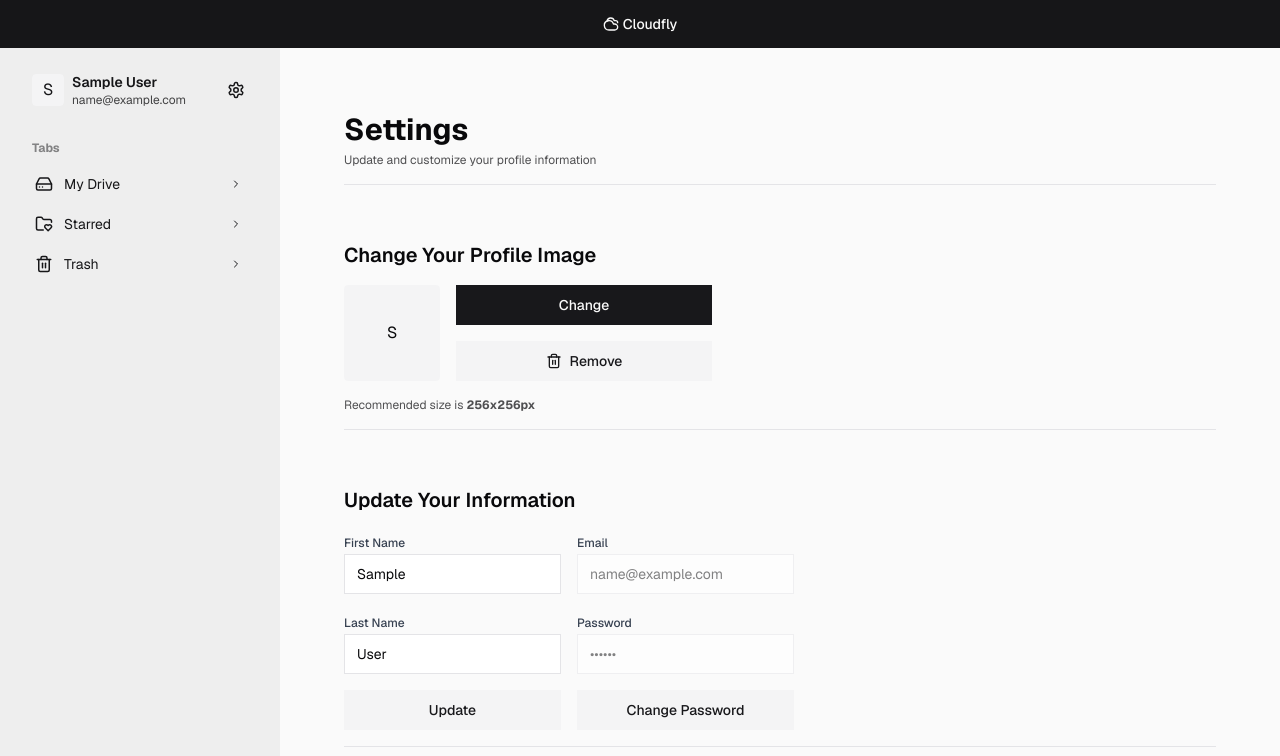
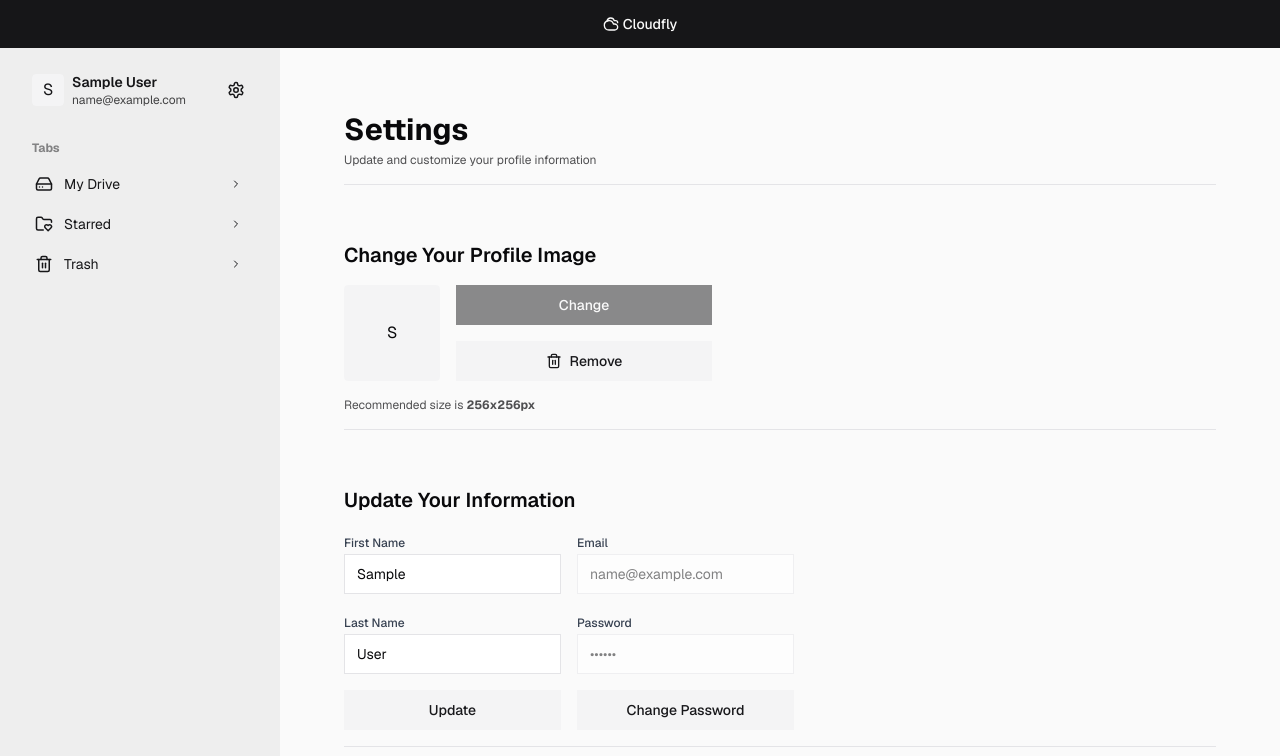
Before and after one commit to cihatar/cloudfly-app, a React (Vite) app in the folder frontend/: page /profile/settings in a window 1280 px wide. Shown: the top 756 px of the page. Built offline with nearby package versions, Linux system fonts and the light colour scheme; no server answers; sample sign-in values are in the browser's storage.

Commit message:
Add upload image functionality

```diff
--- a/frontend/src/components/profile/settings/ChangeProfilePicture.tsx
+++ b/frontend/src/components/profile/settings/ChangeProfilePicture.tsx
@@ -1,34 +1,123 @@
 import { Avatar, AvatarFallback, AvatarImage } from "@/components/ui/avatar";
 import { Button } from "@/components/ui/button";
-import { User } from "@/store/user/userSlice";
-import { Trash2 } from "lucide-react";
+import { useToast } from "@/hooks/use-toast";
+import { useAppDispatch } from "@/store/hooks";
+import { updateImage, User } from "@/store/user/userSlice";
+import { Loader2, Trash2 } from "lucide-react";
+import React, { useRef, useState } from "react";
 
 interface ChangeProfilePictureProps {
     user: User | null;
 }
 
 export default function ChangeProfilePicture({ user }: ChangeProfilePictureProps) {
+    // profile image
+    const [profileImage, setProfileImage] = useState<File | null>(null);
+    const [previewImage, setPreviewImage] = useState<string | null>(null);
+
+    // redux
+    const dispatch = useAppDispatch();
+
+    // ref
+    const fileRef = useRef<null | HTMLInputElement>(null);
+
+    // button loading
+    const [btnLoading, setBtnLoading] = useState(false);
+
+    // toast
+    const { toast } = useToast();
+
+
+
+    // handle file input change
+    const handleChange = (e: React.ChangeEvent<HTMLInputElement>) => {
+        e.preventDefault();
+
+        const target = e.target as HTMLInputElement;
+        const image: File = (target.files as FileList)[0];
+        setProfileImage(image);
+
+        const preview = URL.createObjectURL(image);
+        setPreviewImage(preview);
+    };
+
+
+
+    // handle profile image upload
+    const handleSubmit = async (e: React.FormEvent<HTMLFormElement>) => {
+        e.preventDefault();
+
+        setBtnLoading(true);
+
+        const image = profileImage as File;
+        const formData = new FormData();
+        formData.append("profileImage", image);
+
+        dispatch(updateImage(formData)).unwrap().then((res) => {
+            toast({
+                title: "Success",
+                description: res.message,
+                variant: "default",
+                duration: 3000,
+                style: {
+                    color: "#fafafa",
+                    backgroundColor: "#5cb85c",
+                },
+            });
+            setProfileImage(null);
+            setPreviewImage(null);
+        }).catch((err) => {
+            toast({
+                title: "Error",
+                description: err,
+                variant: "destructive",
+            });
+        }).finally(() => setBtnLoading(false));
+    }
+
+
     return (
         <>
-            <Avatar className="rounded w-24 h-24">
-                <AvatarImage src={user?.profileImage} alt={user?.firstName} />
+            <Avatar
+                className="rounded w-24 h-24 cursor-pointer"
+                onClick={() => fileRef.current?.click()}
+            >
+                <AvatarImage
+                    src={previewImage ? previewImage : user?.profileImage}
+                    alt={user?.firstName}
+                />
                 <AvatarFallback className="rounded">
                     {`${user?.firstName}`.slice(0, 1)}
                 </AvatarFallback>
             </Avatar>
-            <div className="w-64 flex flex-col gap-4">
+            <form className="w-64 flex flex-col gap-4" onSubmit={handleSubmit}>
                 <input
                     type="file"
                     name="profileImage"
                     id="profileImage"
+                    accept="image/*"
                     hidden
+                    ref={fileRef}
+                    onChange={handleChange}
                 />
-                <Button className="w-full">Change</Button>
-                <Button className="w-full" variant={"secondary"}>
+                <Button
+                    className="w-full"
+                    disabled={btnLoading ? true : profileImage ? false : true}
+                >
+                     {btnLoading ? (
+                            <>
+                                <Loader2 className="animate-spin" />
+                                Please wait
+                            </>
+                        ) : (
+                            "Change"
+                        )}
+                </Button>
+                <Button type="button" className="w-full" variant={"secondary"}>
                     <Trash2 />
                     Remove
                 </Button>
-            </div>
+            </form>
         </>
     );
 }
--- a/frontend/src/store/user/userSlice.ts
+++ b/frontend/src/store/user/userSlice.ts
@@ -103,6 +103,21 @@ export const verifyToken = createAsyncThunk(
     }
 );
 
+// update image
+export const updateImage = createAsyncThunk(
+    "user/updateImage",
+    async (data: FormData, thunkAPI) => {
+        try {
+            const resp = await customAxios.put("/api/user/update-image", data, {
+                headers: { "Content-Type": "multipart/form-data" },
+            });
+            return resp.data;
+        } catch (error: any) {
+            return thunkAPI.rejectWithValue(error.response.data.error);
+        }
+    }
+);
+
 // update name
 export const updateName = createAsyncThunk(
     "user/updateName",
@@ -186,16 +201,9 @@ const userSlice = createSlice({
                 state.isLoading = false;
             })
             // logout
-            .addCase(logout.pending, (state) => {
-                state.isLoading = true;
-            })
             .addCase(logout.fulfilled, (state) => {
                 localStorage.removeItem("user");
                 state.user = null;
-                state.isLoading = false;
-            })
-            .addCase(logout.rejected, (state) => {
-                state.isLoading = false;
             })
             // forgot password
             .addCase(forgotPassword.pending, (state) => {
@@ -238,6 +246,13 @@ const userSlice = createSlice({
                 state.user = null;
                 state.isLoading = false;
             })
+            // update image
+            .addCase(updateImage.fulfilled, (state, action) => {
+                const user = getUser();
+                user.profileImage = action.payload.profileImage;
+                state.user = user;
+                localStorage.setItem("user", JSON.stringify(state.user));
+            })
             // update name
             .addCase(updateName.fulfilled, (state, action) => {
                 const user = getUser();
@@ -245,7 +260,6 @@ const userSlice = createSlice({
                 user.lastName = action.payload.lastName;
                 state.user = user;
                 localStorage.setItem("user", JSON.stringify(state.user));
-                state.isLoading = false;
             })
              // delete user
             .addCase(deleteUser.fulfilled, (state) => {
```
